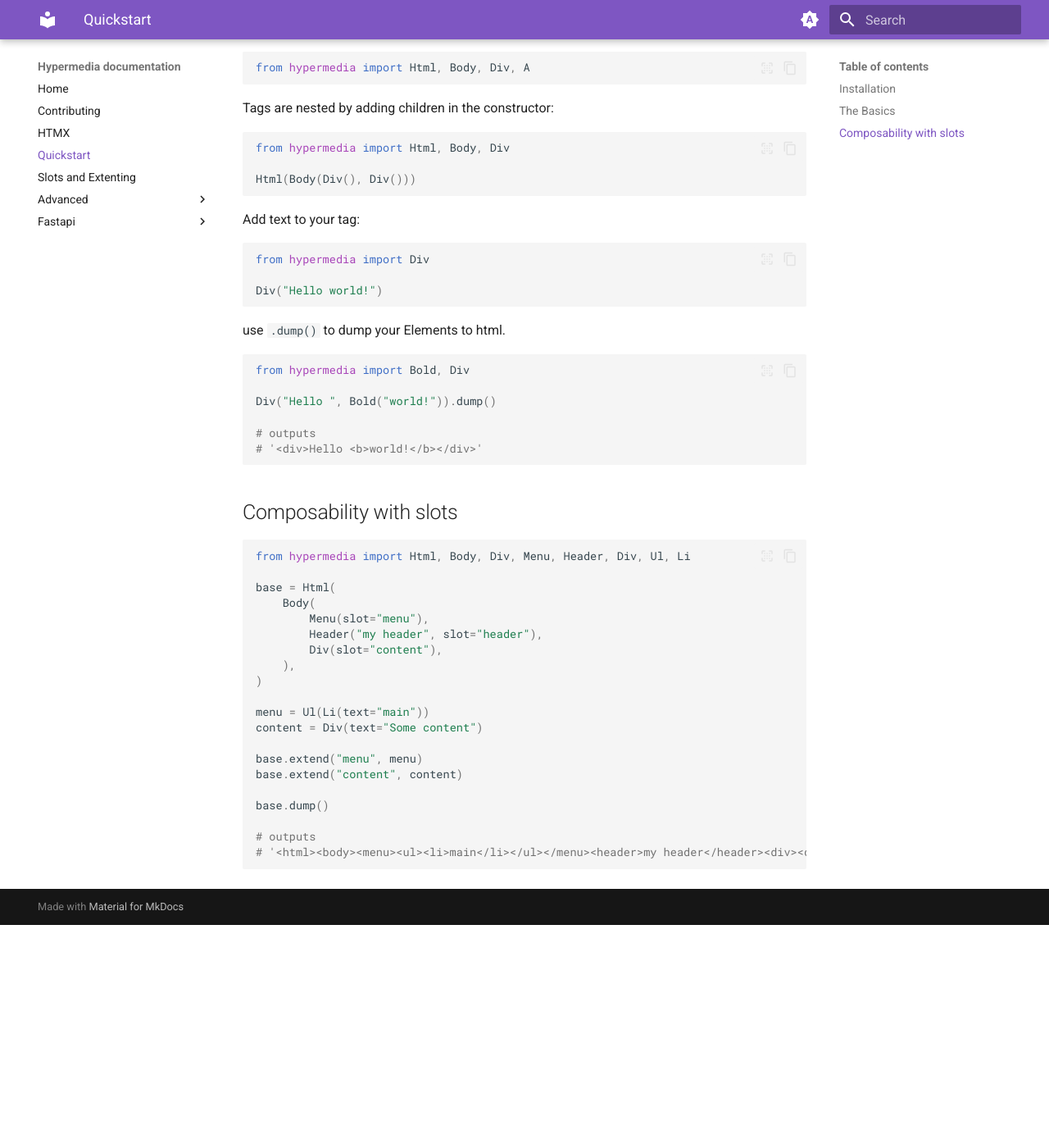
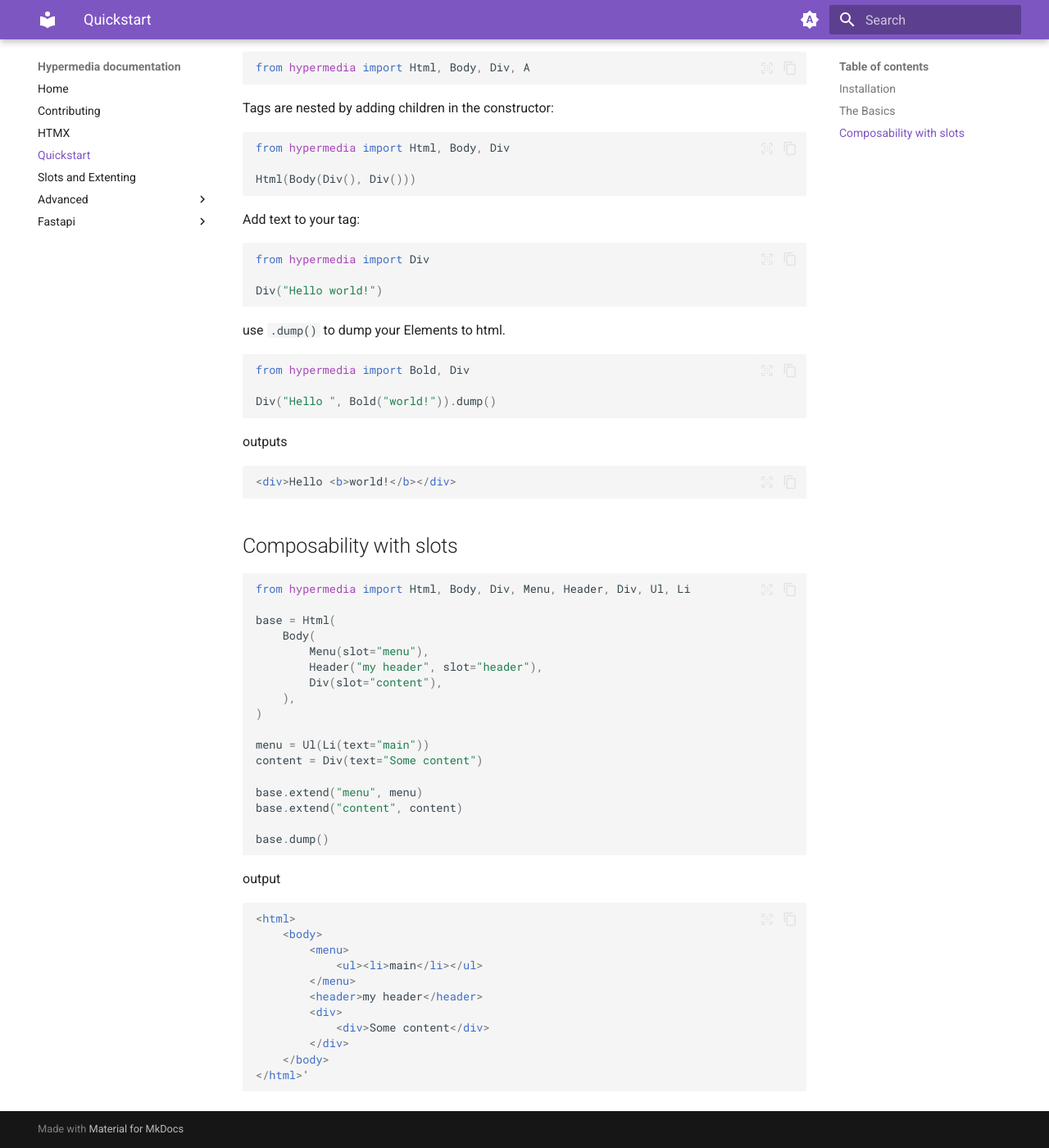
Before and after one commit to thomasborgen/hypermedia, an MkDocs documentation site: the page built from docs/quickstart.md, in a window 1280 px wide and 1400 px high, scrolled down 494 px. Shown: the whole window at 82% size. Built offline with MkDocs 1.6.1 and Material for MkDocs 9.7.7, drawn with Linux system fonts in a browser that asks for light colours; before the commit the page ends 1622 px from its top, so only the background shows below that.

Commit message:
Use html markdown styling instead of python comment for output

````diff
--- a/docs/quickstart.md
+++ b/docs/quickstart.md
@@ -45,9 +45,12 @@
 from hypermedia import Bold, Div
 
 Div("Hello ", Bold("world!")).dump()
+```
 
-# outputs
-# '<div>Hello <b>world!</b></div>'
+outputs
+
+```html
+<div>Hello <b>world!</b></div>
 ```
 
 ## Composability with slots
@@ -71,6 +74,20 @@
 
 base.dump()
 
-# outputs
-# '<html><body><menu><ul><li>main</li></ul></menu><header>my header</header><div><div>Some content</div></div></body></html>'
 ```
+
+output
+
+```html
+<html>
+    <body>
+        <menu>
+            <ul><li>main</li></ul>
+        </menu>
+        <header>my header</header>
+        <div>
+            <div>Some content</div>
+        </div>
+    </body>
+</html>'
+```
````
Also changed, not shown: README.md (+7 -4 lines).
